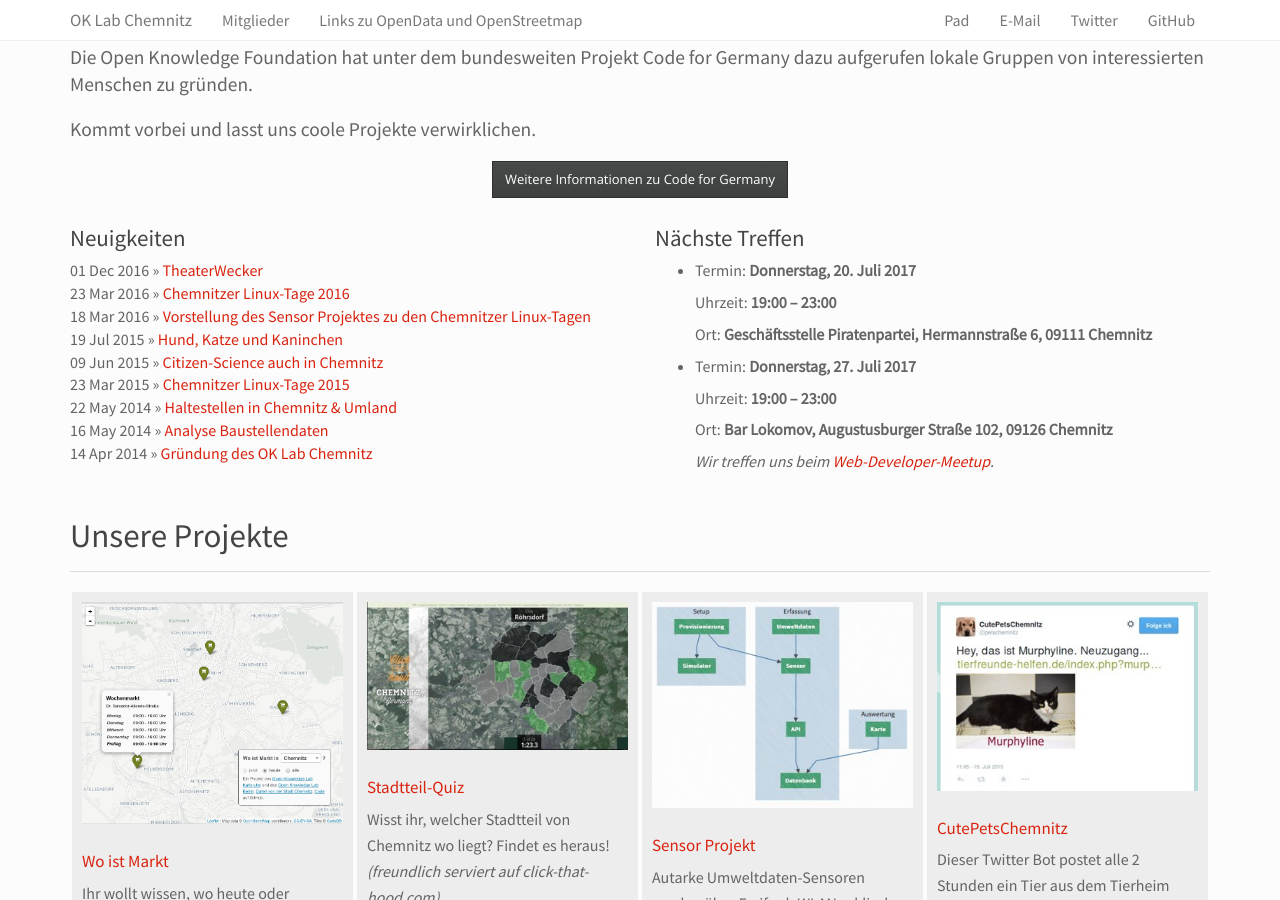
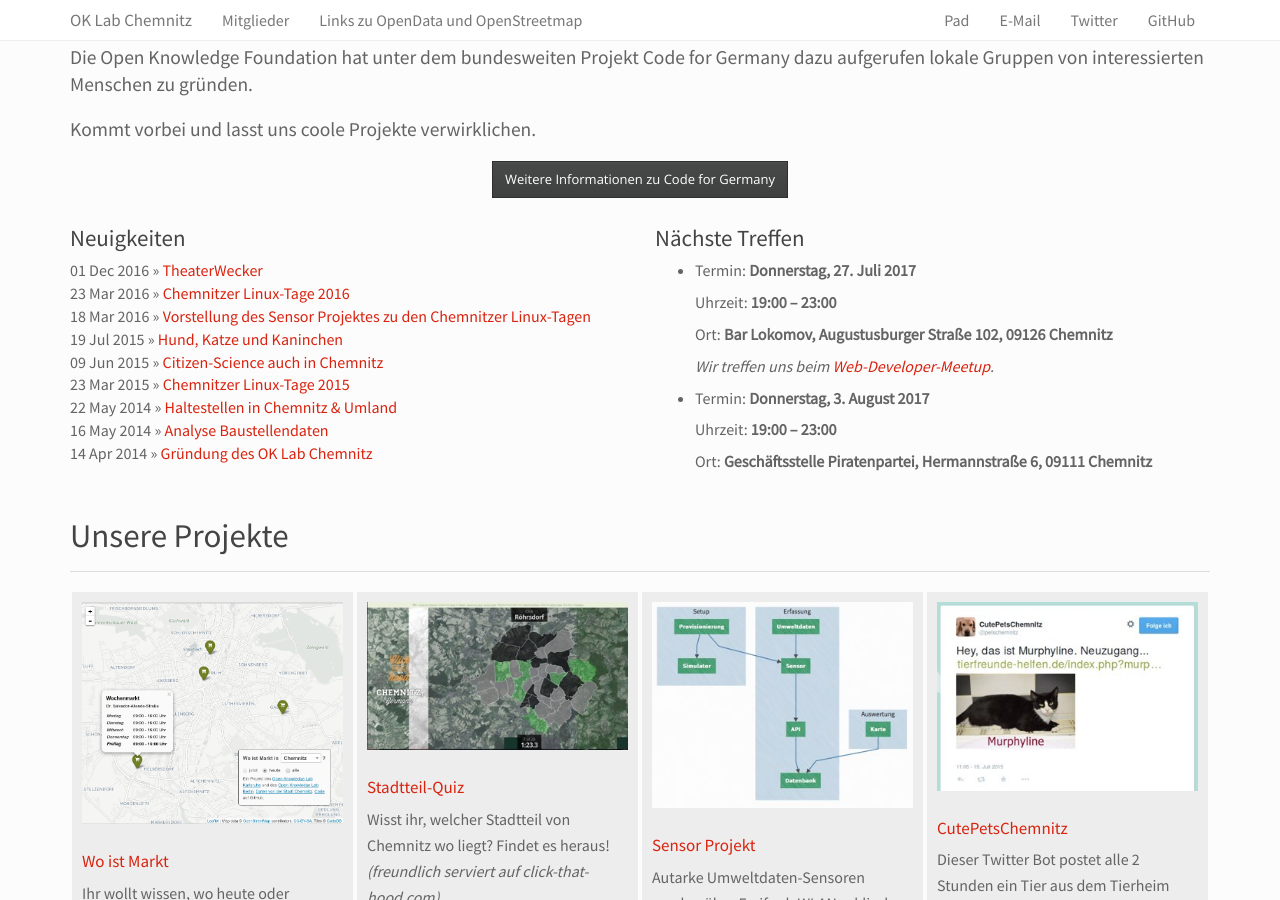
Before and after one commit to CodeforChemnitz/codeforchemnitz.github.io, a Jekyll site: the page built from index.html, in a window 1280 px wide and 900 px high, scrolled down 1282 px. Built offline with Jekyll 4.4.1, drawn with Linux system fonts in a browser that asks for light colours; some of the changed lines change nothing that is shown.

Commit message:
Update events

```diff
--- a/_data/treffen.yml
+++ b/_data/treffen.yml
@@ -2,12 +2,6 @@
 #  location: Geschäftsstelle Piratenpartei, Hermannstraße 6, 09111 Chemnitz
 #  location: Bar Lokomov, Augustusburger Straße 102, 09126 Chemnitz
 #  more: Wir treffen uns beim <a href="https://www.meetup.com/de-DE/Web-Developer-Chemnitz/">Web-Developer-Meetup</a>.
-
-- day: Donnerstag
-  day-nr: 20
-  month: Juli 2017
-  time: "19:00 – 23:00"
-  location: Geschäftsstelle Piratenpartei, Hermannstraße 6, 09111 Chemnitz
 
 - day: Donnerstag
   day-nr: 27
@@ -15,3 +9,9 @@
   time: "19:00 – 23:00"
   location: Bar Lokomov, Augustusburger Straße 102, 09126 Chemnitz
   more: Wir treffen uns beim <a href="https://www.meetup.com/de-DE/Web-Developer-Chemnitz/">Web-Developer-Meetup</a>.
+
+- day: Donnerstag
+  day-nr: 3
+  month: August 2017
+  time: "19:00 – 23:00"
+  location: Geschäftsstelle Piratenpartei, Hermannstraße 6, 09111 Chemnitz
```
